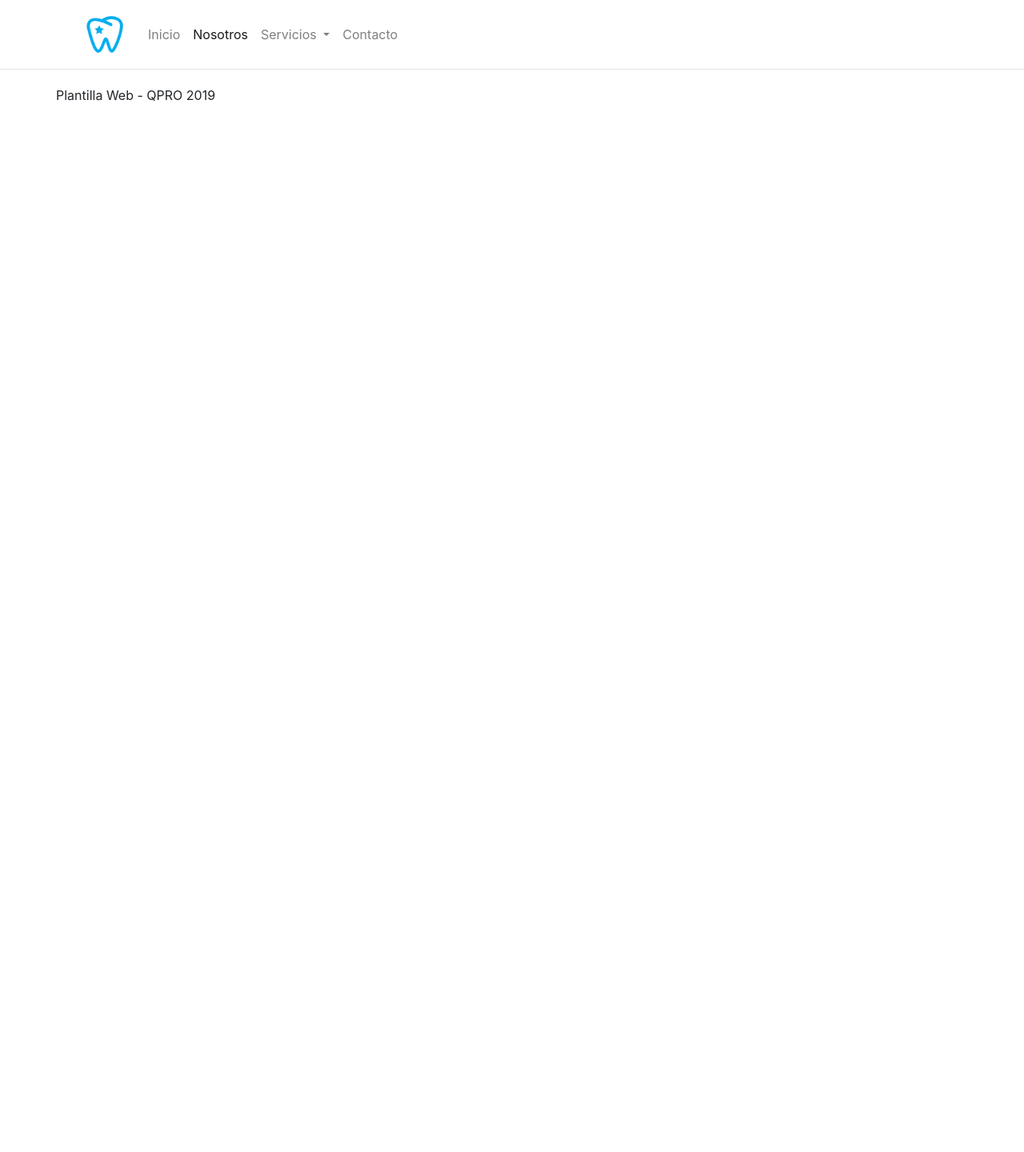
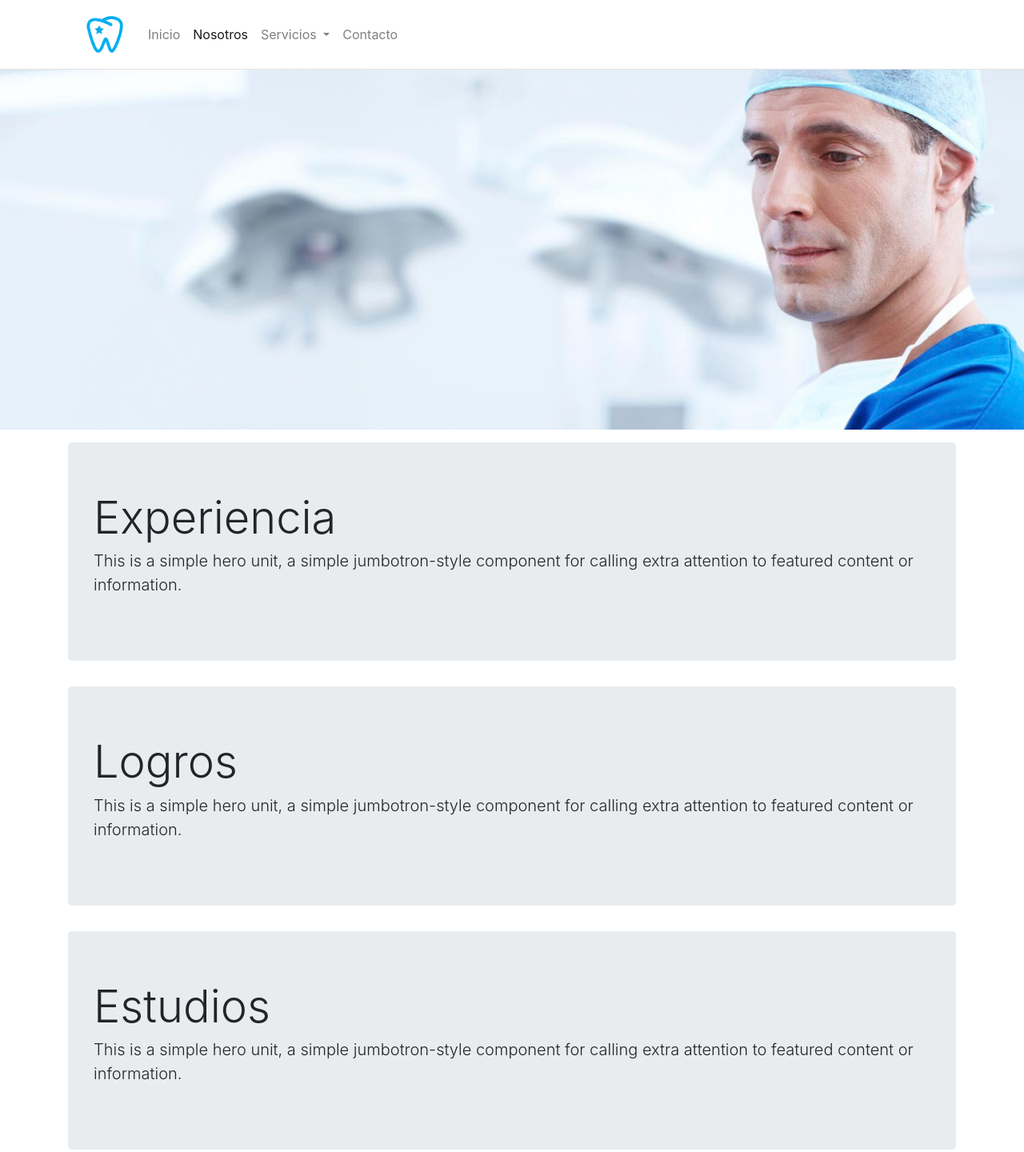
Before and after one commit to luispablogeodis/dentista, a plain HTML site: page public/nosotros.html in a window 1280 px wide. Shown: the whole page at 80% size. Before the commit the page ends 800 px from the top, so only its background shows below. Drawn offline with nearby package versions, Linux system fonts and the light colour scheme.

Commit message:
Updated Nosotros User Story # 1

```diff
--- a/public/nosotros.html
+++ b/public/nosotros.html
@@ -56,20 +56,33 @@
 
     <div class="Content">
 
-      <!-- Tu código aqui -->
+      <!-- Banner -->
+      <div class="banner"></div>
+
+      <p></p>
+
+      <div class="container">
+        <div class="jumbotron">
+          <h1 class="display-4">Experiencia</h1>
+          <p class="lead">This is a simple hero unit, a simple jumbotron-style component for calling extra attention to featured content or information.</p>
+        </div>
+    </div>
+
+    <div class="container">
+      <div class="jumbotron">
+        <h1 class="display-4">Logros</h1>
+        <p class="lead">This is a simple hero unit, a simple jumbotron-style component for calling extra attention to featured content or information.</p>
+      </div>
+  </div>
+
+  <div class="container">
+    <div class="jumbotron">
+      <h1 class="display-4">Estudios</h1>
+      <p class="lead">This is a simple hero unit, a simple jumbotron-style component for calling extra attention to featured content or information.</p>
+    </div>
+</div>
 
     </div>
-
-    <footer class="Footer">
-      <div class="container">
-        <div class="row">
-          <div class="col-xs-12">
-            <p>Plantilla Web - QPRO 2019</p>
-          </div>
-        </div>
-      </div>
-
-    </footer>
 
   </body>
 
```
